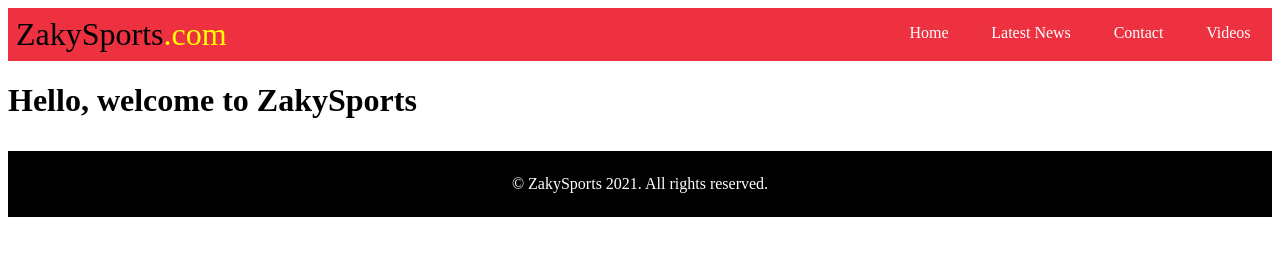
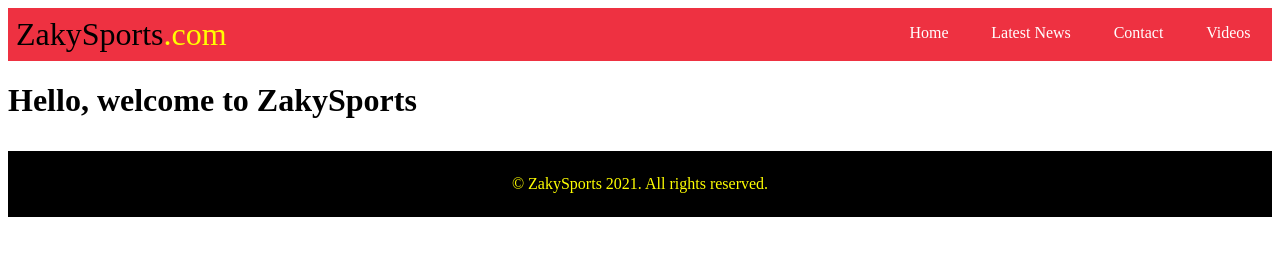
Before and after one commit to codedpills/zakysports, a Gatsby site: page / in a window 1280 px wide. Built offline with nearby package versions, Linux system fonts and the light colour scheme; Gatsby itself is replaced by a stand-in of ours.

Commit message:
conditionally style using props

```diff
--- a/src/components/footer/Footer.jsx
+++ b/src/components/footer/Footer.jsx
@@ -3,7 +3,7 @@ import styled from "styled-components"
 
 const StyledFooter = styled.div`
   background-color: black;
-  color: white;
+  color: ${props => props.color || "white"};
   padding: 0.5rem;
   margin-top: 2rem;
 `
@@ -14,7 +14,7 @@ const StyledParagraph = styled.p`
 
 const Footer = () => {
   return (
-    <StyledFooter className="footer">
+    <StyledFooter className="footer" color="yellow">
       <StyledParagraph>
         &copy; ZakySports 2021. All rights reserved.
       </StyledParagraph>
```
